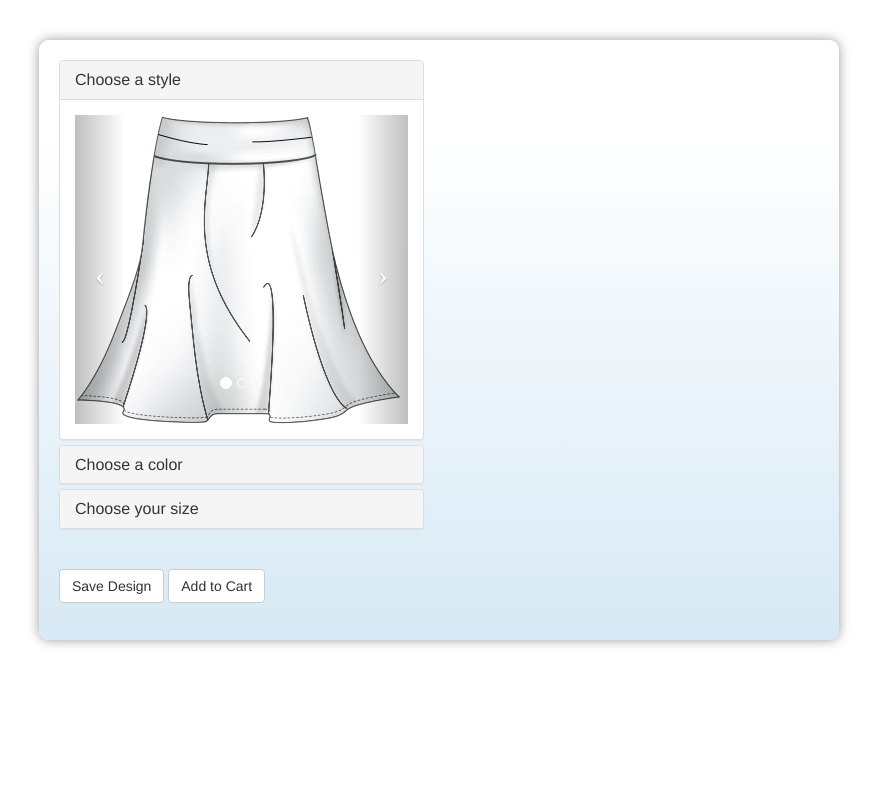
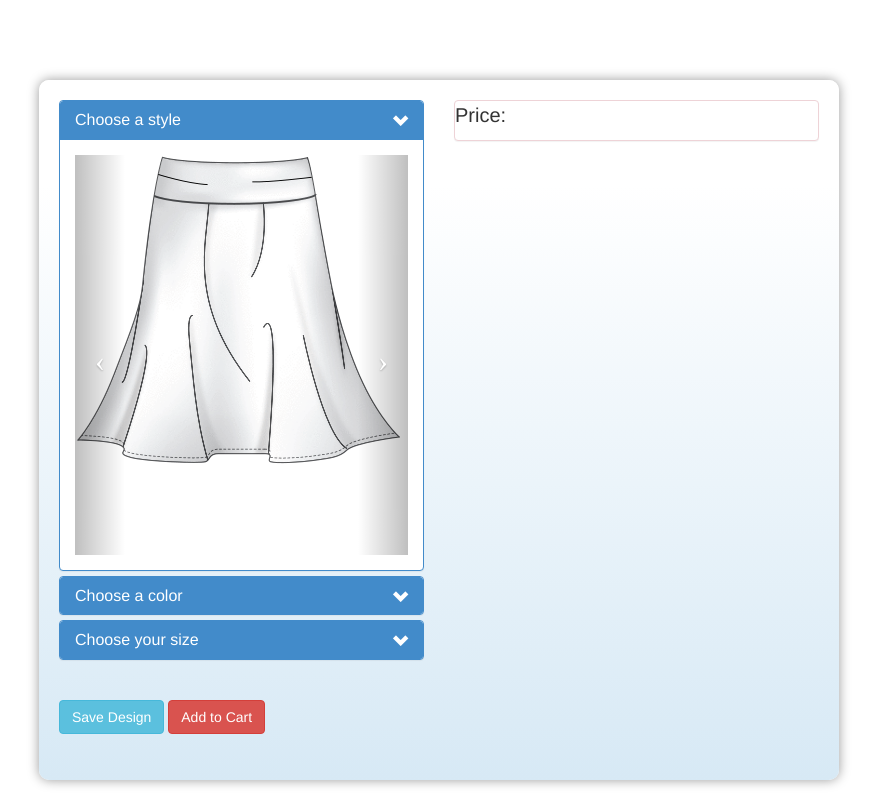
Before and after one commit to osborn/capstone, a plain HTML site: page index.html in a window 1280 px wide. Shown: the whole page, without its empty margins (201-1078 px from the left). Drawn offline with Linux system fonts and the light colour scheme.

Commit message:
more styling of canvas

```diff
--- a/css/style.css
+++ b/css/style.css
@@ -19,9 +19,9 @@ background: -moz-linear-gradient(top, white 0%, white 55%, #D5E4F3 130%);
 
 .container{
 	position:relative;
-	top:40px;
+	top:80px;
 	width:800px;
-	height: 600px;
+	height: 700px;
 	border-radius: 10px;
 }
 
@@ -61,6 +61,12 @@ html{
 #color3{
 	background: red;
 }
+#glyphicon{
+	float: right;
+}
+.size{
+	height:400px;
+}
 p{
-
+	font-size: 20px;
 }
--- a/index.html
+++ b/index.html
@@ -33,11 +33,12 @@
 				<div class="row">
 					<div class="col-md-6">
 						<div class="panel-group" id="accordion">
-						  <div class="panel panel-default">
+						  <div class="panel panel-primary">
 						    <div class="panel-heading">
 						      <h4 class="panel-title">
 						        <a class="accordion-toggle" data-toggle="collapse" data-parent="#accordion" href="#collapseOne">
 						          Choose a style
+						          <span class="glyphicon glyphicon-chevron-down" id="glyphicon"></span>
 						        </a>
 						      </h4>
 						    </div>
@@ -52,7 +53,7 @@
 								  </ol>
 
 								  <!-- Wrapper for slides -->
-								  <div class="carousel-inner">
+								  <div class="carousel-inner size">
 								    <div class="item active">
 								      <img src="img/picture-one.png" class="picture">
 								    </div>
@@ -65,7 +66,7 @@
 								  </div>
 
 								  <!-- Controls -->
-								  <a class="left carousel-control" href="#carousel-example-generic" data-slide="prev">
+								  <a class="left carousel-control white" href="#carousel-example-generic" data-slide="prev">
 								    <span class="icon-prev"></span>
 								  </a>
 								  <a class="right carousel-control" href="#carousel-example-generic" data-slide="next">
@@ -75,11 +76,12 @@
 						      </div>
 						    </div>
 						  </div>
-						  <div class="panel panel-default">
+						  <div class="panel panel-primary">
 						    <div class="panel-heading">
 						      <h4 class="panel-title">
 						        <a class="accordion-toggle" data-toggle="collapse" data-parent="#accordion" href="#collapseTwo">
 						          Choose a color
+						          <span class="glyphicon glyphicon-chevron-down" id="glyphicon"></span>
 						        </a>
 						      </h4>
 						    </div>
@@ -93,11 +95,12 @@
 						      </div>
 						    </div>
 						  </div>
-						  <div class="panel panel-default">
+						  <div class="panel panel-primary">
 						    <div class="panel-heading">
 						      <h4 class="panel-title">
 						        <a class="accordion-toggle" data-toggle="collapse" data-parent="#accordion" href="#collapseThree">
 						          Choose your size
+						          <span class="glyphicon glyphicon-chevron-down" id="glyphicon"></span>
 						        </a>
 						      </h4>
 						    </div>
@@ -134,18 +137,20 @@
 				<br><br>
 				<div class="row">
 					<div class=" col-md-12">
-						<button class="btn btn-default" type="button">Save Design</button>
-						<button class="btn btn-default" type="button">Add to Cart</button>
+						<button class="btn btn-info" type="button">Save Design</button>
+						<button class="btn btn-danger" type="button">Add to Cart</button>
 					</div>
 				</div>
 			</div>
-			<div class="col-md-6" id="canvas"></div>
-				</div>
+			<div class="col-md-6" id="canvas">
+				<div class="panel panel-danger" id="price"><p>Price:</p></div>
 			</div>
 		</div>
 	</div>
-	<script type="text/javascript" src="js/jquery.min.js"></script>
-    <script type="text/javascript" src="js/scripts.js"></script>
-    <script type="text/javascript" src="js/bootstrap.min.js"></script>
+</div>
+</div>
+<script type="text/javascript" src="js/jquery.min.js"></script>
+<script type="text/javascript" src="js/scripts.js"></script>
+<script type="text/javascript" src="js/bootstrap.min.js"></script>
 
 </body></html>
--- a/js/scripts.js
+++ b/js/scripts.js
@@ -1,12 +1,13 @@
+var p = '$15';
+
 $(document).ready(function(){
 	$('.carousel-inner').find('img').click(function(){
 		var clone = $(this).clone();
 		$('#canvas').html(clone);
-		$('#canvas').append('<p>$15</p>');
+		$('#price').html(p);
 	});
 
 	$('#color1').click(function(){
 		$('#canvas').html('<img src="img/picture-three-colored.png">');
-		$('#canvas').append('<p class="well well-sm">$15</p>');
 	});
 });
```
Also changed, not shown: fonts/glyphicons-halflings-regular.ttf (added), fonts/glyphicons-halflings-regular.woff (added), 2 other files.
